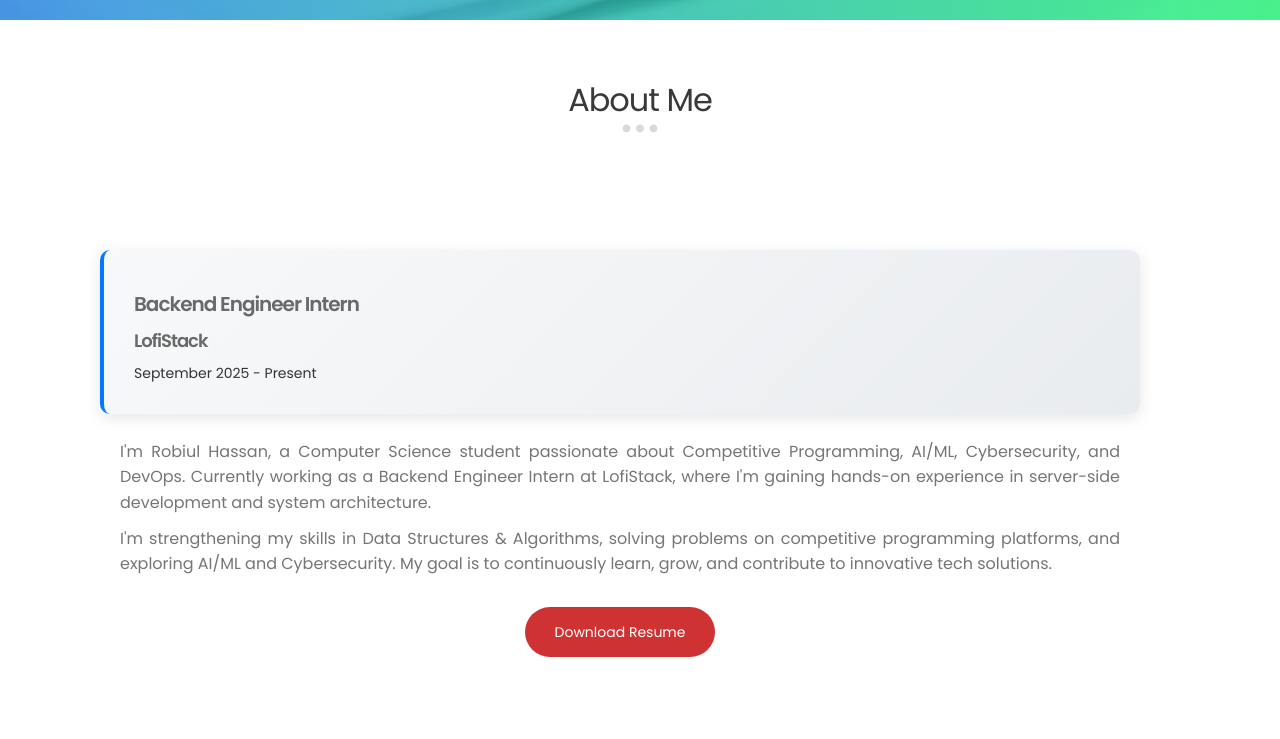
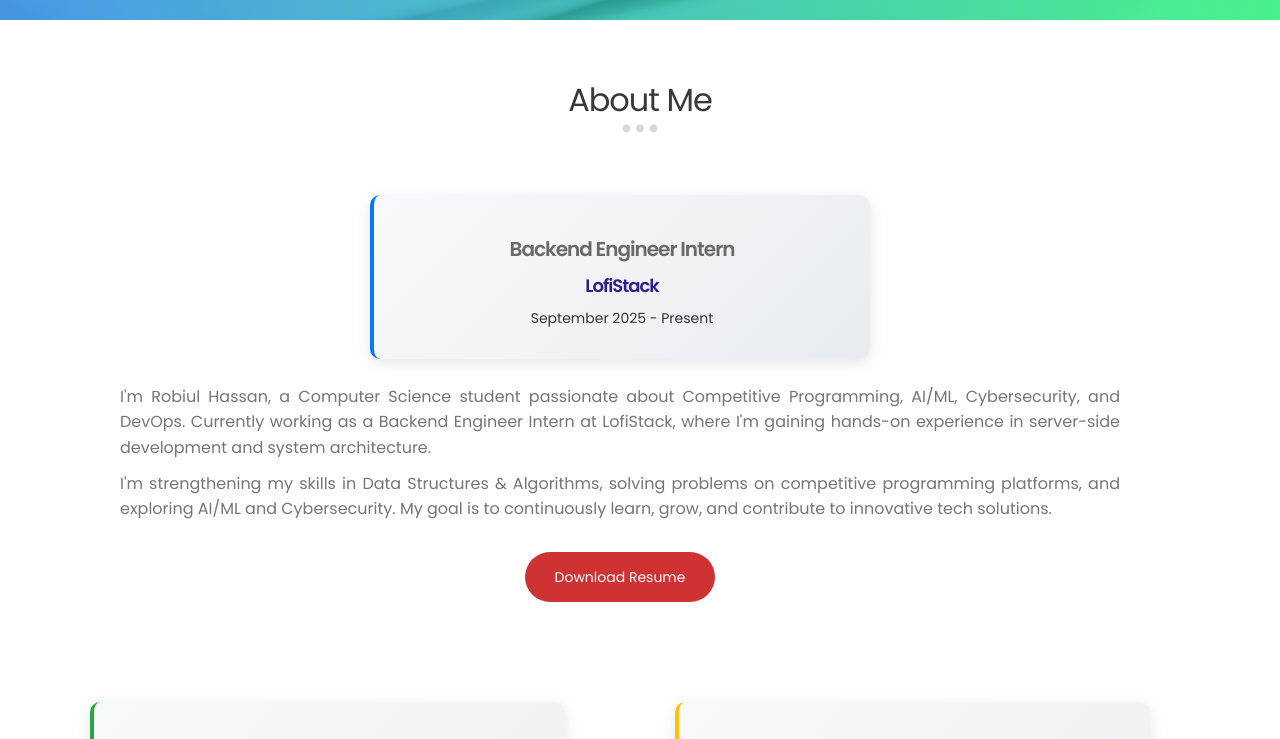
Before and after one commit to MDRobiulhassan/Portfolio, a plain HTML site: page index.html in a window 1280 px wide. Shown: the part 780-1519 px from the top of the page. Drawn offline with Linux system fonts and the light colour scheme.

Commit message:
Layout Fixes

```diff
--- a/css/templatemo-style.css
+++ b/css/templatemo-style.css
@@ -398,6 +398,11 @@ http://www.templatemo.com/tm-509-Robiul Hassan
   #about {
     text-align: left;
     padding-bottom: 50px;
+  }
+
+  /* Reduce space below the About Me heading */
+  #about .section-title {
+    margin-bottom: 20px;
   }
 
   #about .about-info:first-child {
@@ -1442,3 +1447,28 @@ http://www.templatemo.com/tm-509-Robiul Hassan
     }
 
   }
+
+  /* Position Card Styling - Custom styles for Backend Engineer section */
+  .position-card-container {
+    display: flex;
+    justify-content: center;
+    margin-bottom: 25px;
+  }
+
+  .position-card {
+    background: linear-gradient(135deg, #f8f9fa 0%, #e9ecef 100%);
+    padding: 30px;
+    border-radius: 10px;
+    border-left: 4px solid #007bff;
+    box-shadow: 0 4px 15px rgba(0,0,0,0.1);
+    transition: transform 0.2s ease;
+    width: 100%;
+    max-width: 500px;
+    text-align: center;
+  }
+
+  /* Colorize LofiStack with specific color */
+  .position-card .about-company-name {
+    color: #2B1D90;
+    font-weight: 700;
+  }
--- a/index.html
+++ b/index.html
@@ -134,14 +134,16 @@ http://www.templatemo.com/tm-509-Robiul Hassan
                </div>
 
                               <!-- About Me Section -->
-                              <div class="row" style="margin-top: 20px;">
+                              <div class="row" style="margin-top: 5px;">
                                    <div class="col-md-12">
                                         <div class="about-info" style="padding: 0 30px; margin-bottom: 40px;">
                                              <!-- Current Position -->
-                                             <div style="background: linear-gradient(135deg, #f8f9fa 0%, #e9ecef 100%); padding: 30px; border-radius: 10px; margin-bottom: 25px; border-left: 4px solid #007bff; box-shadow: 0 4px 15px rgba(0,0,0,0.1); transition: transform 0.2s ease;">
-                                                  <h4 class="about-position-title">Backend Engineer Intern</h4>
-                                                  <h5 class="about-company-name">LofiStack</h5>
-                                                  <small class="about-date">September 2025 - Present</small>
+                                             <div class="position-card-container">
+                                                  <div class="position-card">
+                                                       <h4 class="about-position-title">Backend Engineer Intern</h4>
+                                                       <h5 class="about-company-name">LofiStack</h5>
+                                                       <small class="about-date">September 2025 - Present</small>
+                                                  </div>
                                              </div>
 
                                              <div style="text-align: justify; max-width: 1000px; margin: 0 auto;">
```
